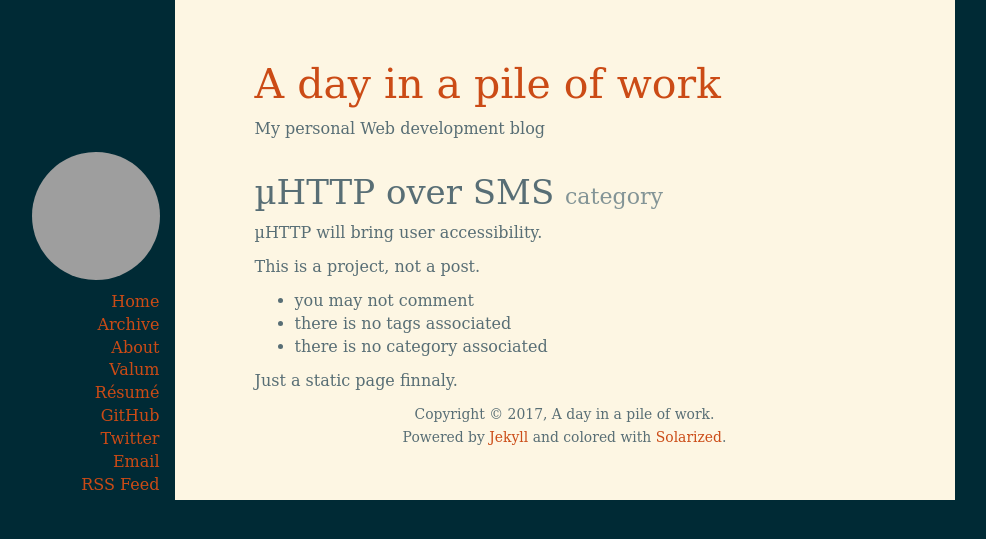
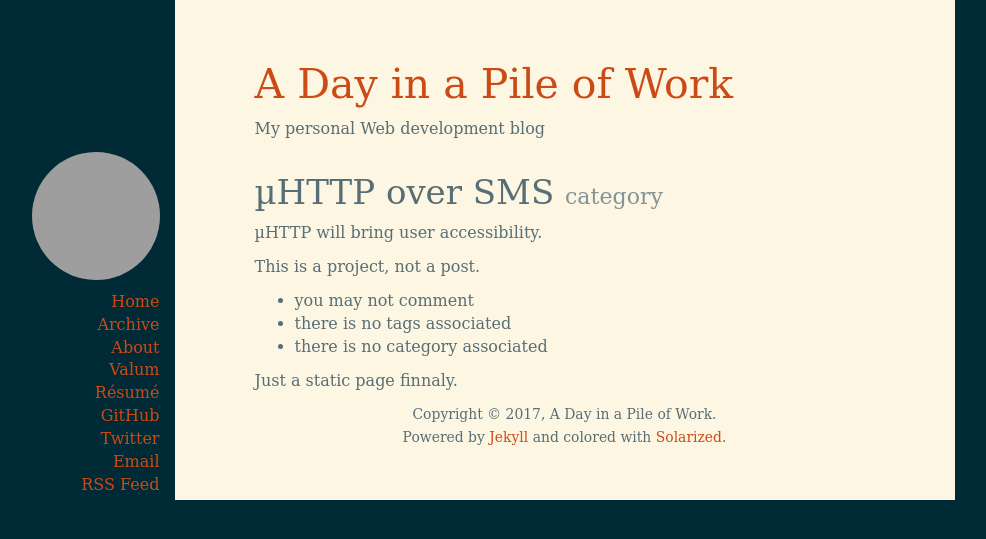
Before and after one commit to arteymix/arteymix.github.io, a Jekyll site: the page built from http-over-sms/index.md, in a window 1280 px wide. Shown: the top 539 px of the page, without its empty margins (173-1159 px from the left). Built offline with Jekyll 4.4.1, drawn with Linux system fonts in a browser that asks for light colours; some web fonts are replaced; comment, search, counter and statistics services are not loaded; grey boxes are pictures that could not be loaded.

```diff
--- a/_config.yml
+++ b/_config.yml
@@ -1,4 +1,4 @@
-name: A day in a pile of work
+name: A Day in a Pile of Work
 url: https://arteymix.github.io
 author: Guillaume Poirier-Morency <guillaumepoiriermorency@gmail.com>
 description: My personal Web development blog
```
